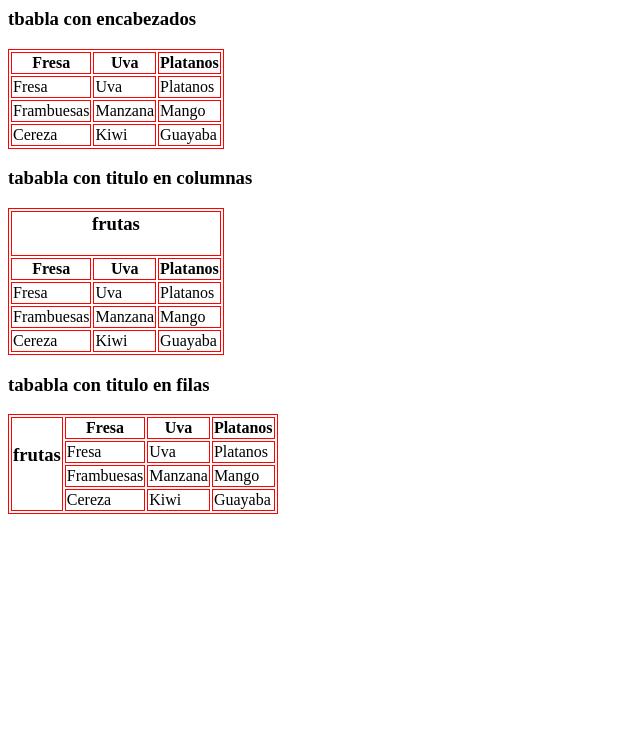
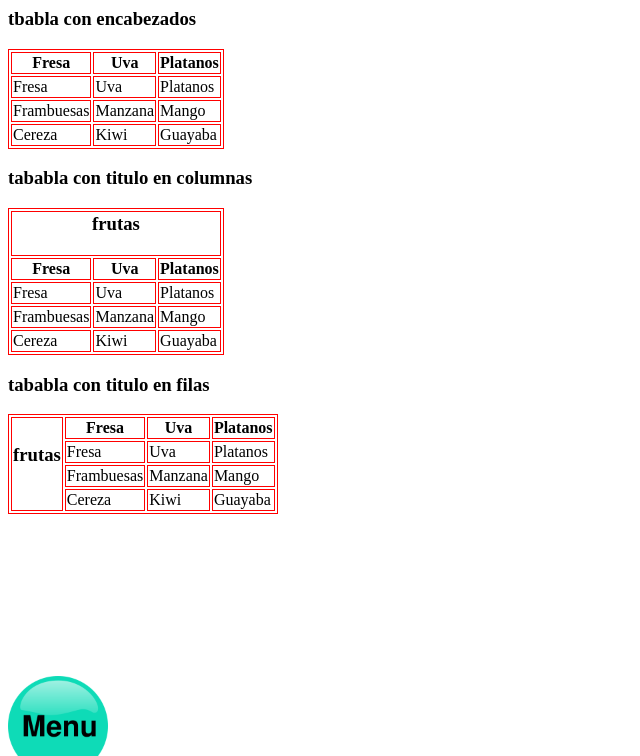
Before and after one commit to pastayqueso/tablas, a plain HTML site: page index.html in a window 1280 px wide. Shown: the part 416-1172 px from the top of the page, without its empty margins (0-640 px from the left). Before the commit the page ends 1100 px from the top, so only its background shows below. Drawn offline with Linux system fonts and the light colour scheme.

Commit message:
Update index.html

```diff
--- a/index.html
+++ b/index.html
@@ -140,7 +140,7 @@
 </table>
 <br><br><br><br><br><br><br><br><br>
 
-
+ <a href="https://pastayqueso.github.io/paginaa/"><img src="menu.png" width="100" heigth="100" /></a>
 
 </body>
 </html>
```
